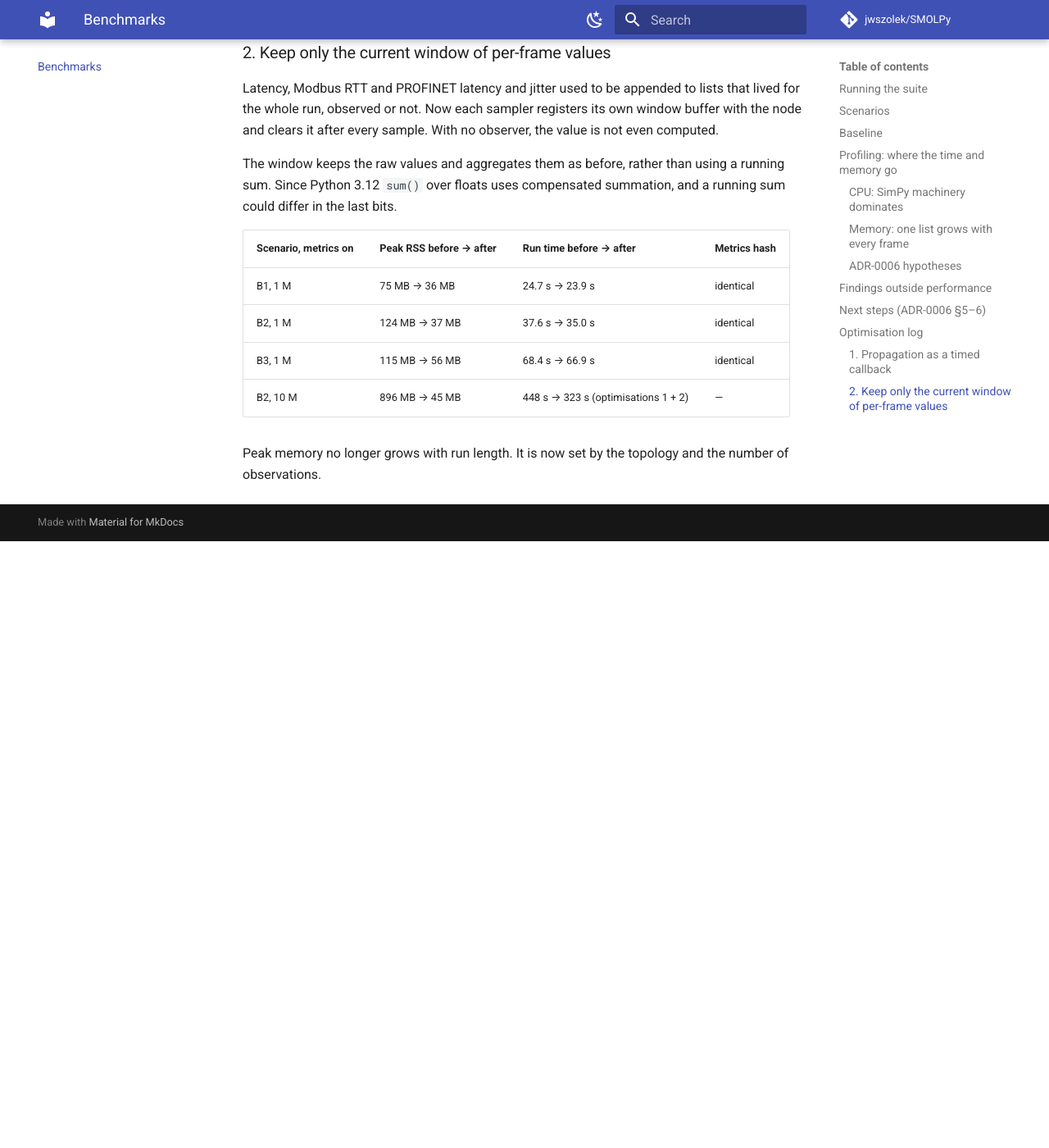
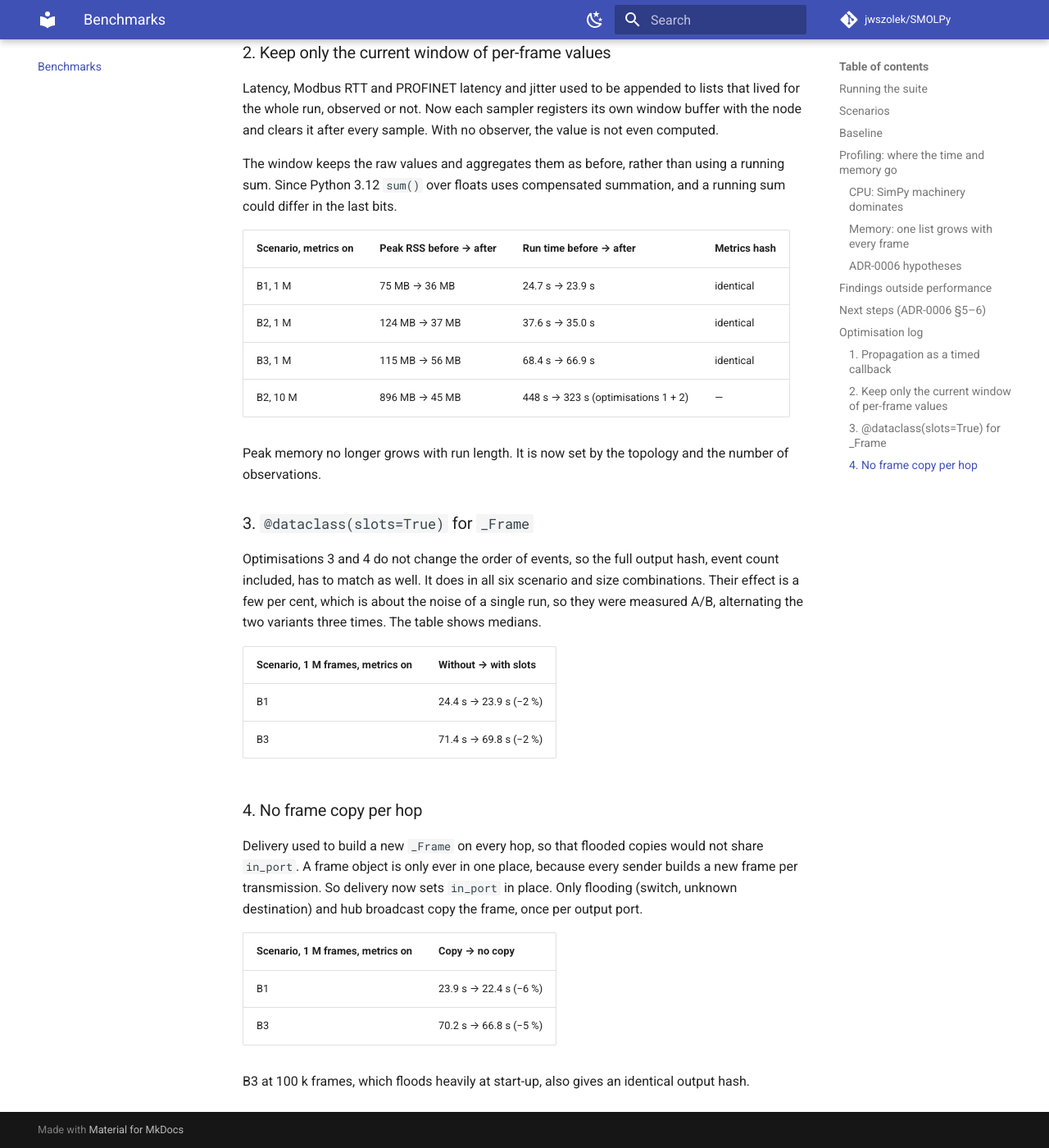
Before and after one commit to jwszolek/SMOLPy, an MkDocs documentation site: the page built from docs/benchmarks.md, in a window 1280 px wide and 1400 px high, scrolled down 7328 px. Shown: the whole window at 82% size. Built offline with MkDocs 1.6.1 and Material for MkDocs 9.7.7, drawn with Linux system fonts in a browser that asks for light colours; comment, search, counter and statistics services are not loaded; before the commit the page ends 7988 px from its top, so only the background shows below that.

Commit message:
Use slotted frames and drop the per-hop frame copy (ADR-0006)

```diff
--- a/docs/benchmarks.md
+++ b/docs/benchmarks.md
@@ -189,3 +189,23 @@ The window keeps the raw values and aggregates them as before, rather than using
 | B2, 10 M | 896 MB → 45 MB | 448 s → 323 s (optimisations 1 + 2) | — |
 
 Peak memory no longer grows with run length. It is now set by the topology and the number of observations.
+
+### 3. `@dataclass(slots=True)` for `_Frame`
+
+Optimisations 3 and 4 do not change the order of events, so the full output hash, event count included, has to match as well. It does in all six scenario and size combinations. Their effect is a few per cent, which is about the noise of a single run, so they were measured A/B, alternating the two variants three times. The table shows medians.
+
+| Scenario, 1 M frames, metrics on | Without → with slots |
+|---|---|
+| B1 | 24.4 s → 23.9 s (−2 %) |
+| B3 | 71.4 s → 69.8 s (−2 %) |
+
+### 4. No frame copy per hop
+
+Delivery used to build a new `_Frame` on every hop, so that flooded copies would not share `in_port`. A frame object is only ever in one place, because every sender builds a new frame per transmission. So delivery now sets `in_port` in place. Only flooding (switch, unknown destination) and hub broadcast copy the frame, once per output port.
+
+| Scenario, 1 M frames, metrics on | Copy → no copy |
+|---|---|
+| B1 | 23.9 s → 22.4 s (−6 %) |
+| B3 | 70.2 s → 66.8 s (−5 %) |
+
+B3 at 100 k frames, which floods heavily at start-up, also gives an identical output hash.
```
Also changed, not shown: 2 other files.
